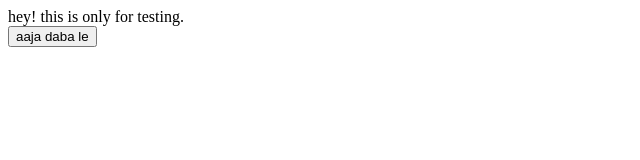
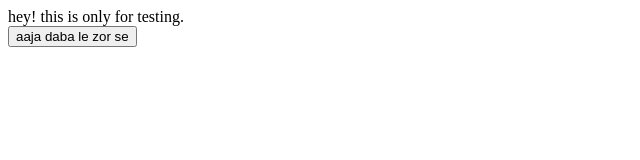
Before and after one commit to Akshay-Gupta13/lig-git-mohit, a plain HTML site: page index.html in a window 1280 px wide. Shown: the full height of the page, 0-640 px from the left. Drawn offline with Linux system fonts and the light colour scheme.

Commit message:
firse button hi edit kiya h

```diff
--- a/index.html
+++ b/index.html
@@ -10,7 +10,7 @@
     hey! this is only for testing.
 
     <div class="container">
-        <button>aaja daba le</button>
+        <button>aaja daba le zor se</button>
     </div>
 
 </body>
```
